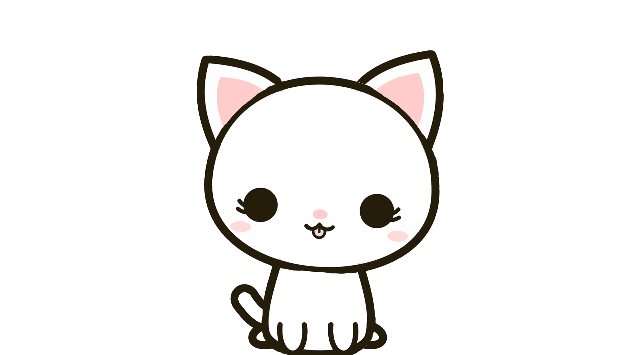
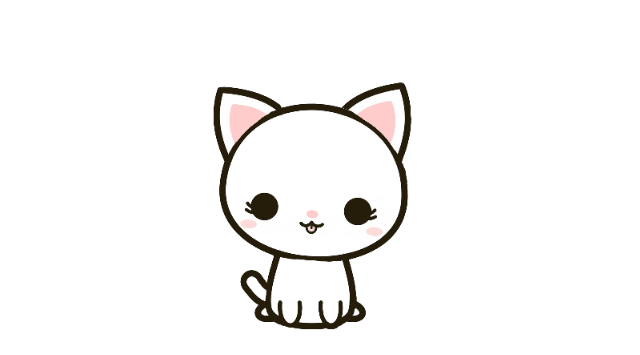
Before and after one commit to DmitriyIvanovich/Cat-Snezhok, a plain HTML site: page index.html in a window 1280 px wide. Shown: the part 162-517 px from the top of the page, without its empty margins (315-955 px from the left). Drawn offline with Linux system fonts and the light colour scheme; files whose address does not match are found by name.

```diff
--- a/index.html
+++ b/index.html
@@ -10,15 +10,34 @@
     <style>
         body {
             height: 100vh;
-            /* background-color: red; */
             display: flex;
             justify-content: center;
             align-items: center;
             user-select: none;
+            font-family: 'Times New Roman', Times, serif;
         }
 
         #root {
-            /* background-color: red; */
+            position: relative;
+        }
+
+        #images {
+            position: relative;
+            height: 250px;
+        }
+
+        #images > * {
+            position: absolute;
+            bottom:0;
+            height: 100%;
+        }
+
+        .blink img {
+
+            transform: translate(1px, 2px);
+        }
+        img{
+            height: 100%;
         }
 
         .text {
--- a/index.js
+++ b/index.js
@@ -38,8 +38,8 @@
     }
 
     addAction(name, cb) {
-        const object = this.state[name]
-        print(this)
+        const object = Object.assign({},this.state[name])
+        print(object)
         object.cb = cb
         this.buffer.push(object)
 
@@ -49,6 +49,7 @@
     removeAction(obj){
         print(obj)
         const index = this.buffer.indexOf(obj)
+        print(index)
         if(index === -1){
             print("обьект не найден")
             return false
@@ -104,7 +105,7 @@
     { name: "base", root: images, url: ["./img//basic/f_", ".png"], number: 20 },
     { name: "blink", root: images, url: ["./img/blink/hh_", ".png"], number: 20 }
 ])
-Bug.addAction("base", () => print(123))
+Bug.addAction("base", () => print("Туц туц"))
 
 // setTimeout(() => {
 
```
